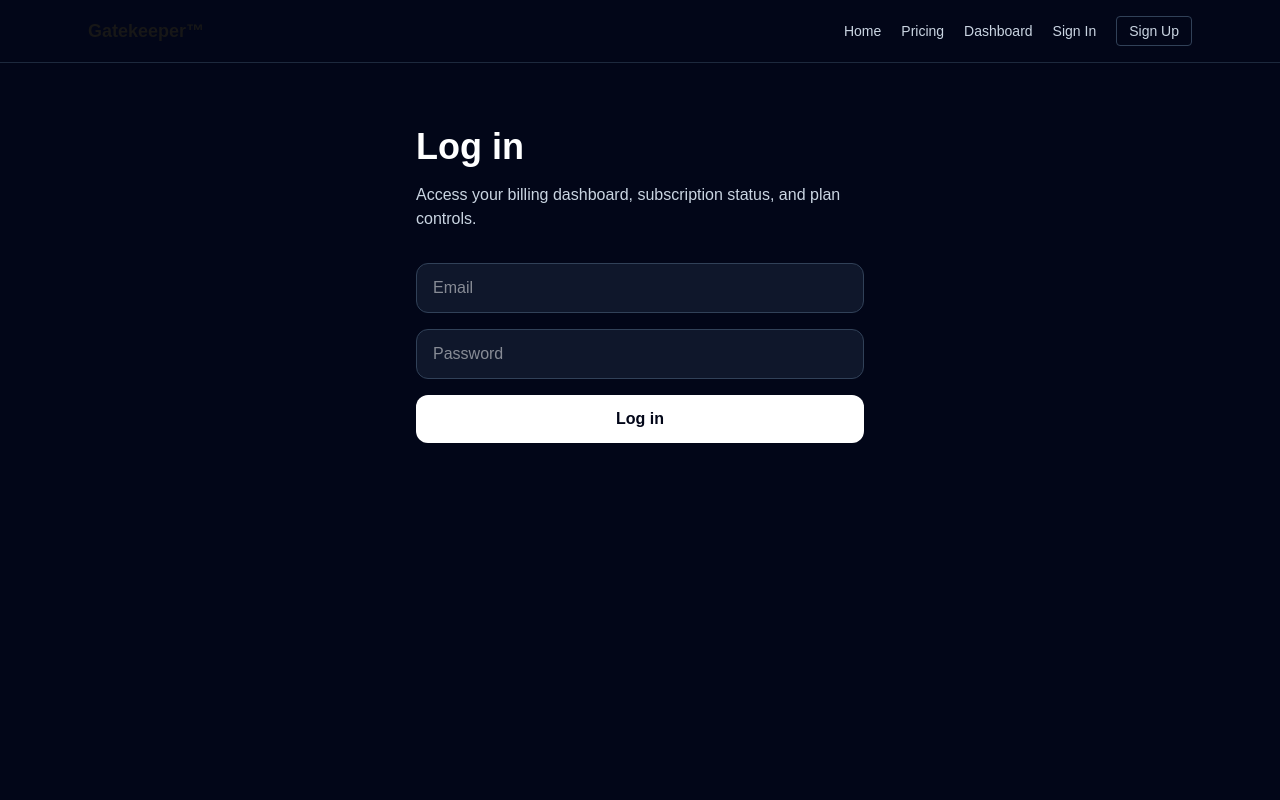
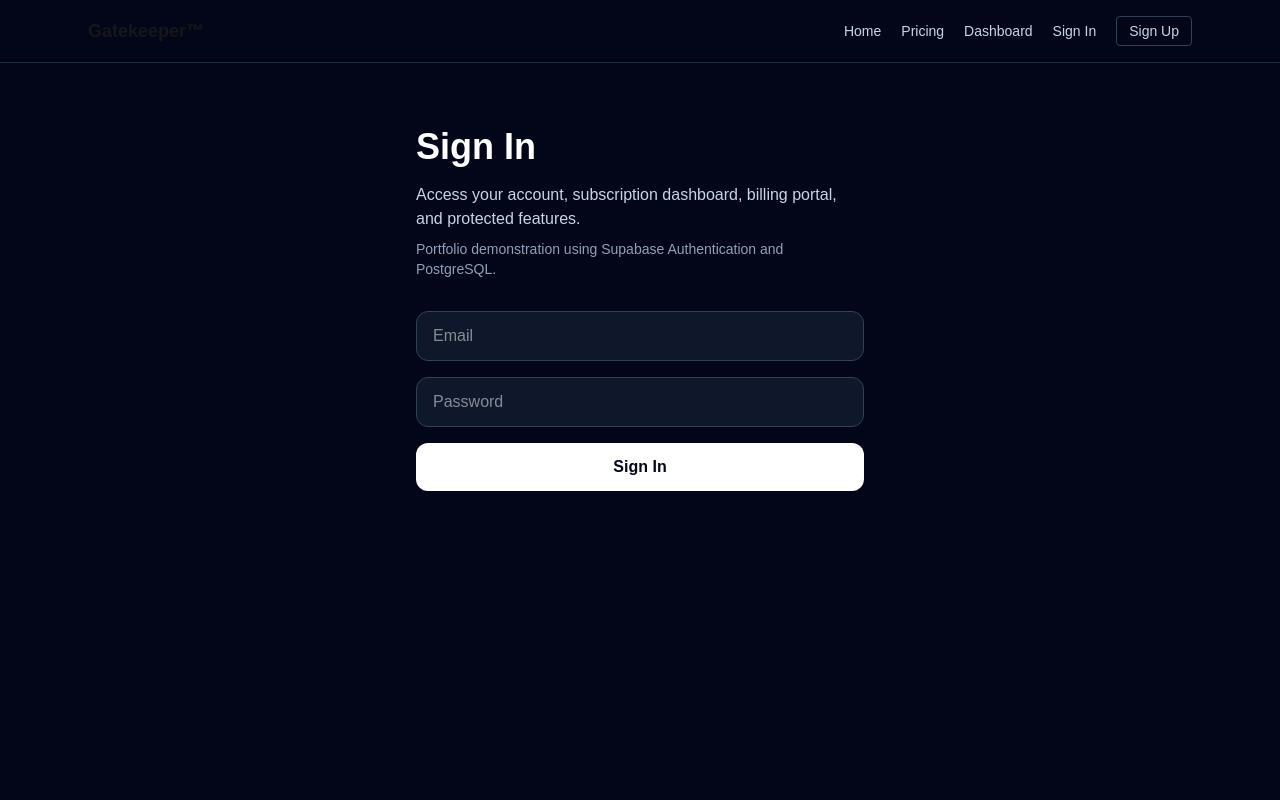
Before and after one commit to johnnythekind-ux/gatekeeper, a Next.js app: page /login in a window 1280 px wide. Shown: the top 800 px of the page. Built offline with nearby package versions, Linux system fonts and the light colour scheme; no server answers.

Commit message:
Improve login page portfolio messaging

```diff
--- a/app/login/page.tsx
+++ b/app/login/page.tsx
@@ -31,11 +31,15 @@ export default function LoginPage() {
   return (
     <main className="min-h-screen bg-slate-950 px-6 py-16 text-white">
       <div className="mx-auto max-w-md">
-        <h1 className="text-4xl font-bold">Log in</h1>
+        <h1 className="text-4xl font-bold">Sign In</h1>
 
         <p className="mt-4 text-slate-300">
-          Access your billing dashboard, subscription status, and plan controls.
+          Access your account, subscription dashboard, billing portal, and protected features.
         </p>
+
+        <p className="mt-2 text-sm text-slate-400">
+  Portfolio demonstration using Supabase Authentication and PostgreSQL.
+</p>
 
         <form onSubmit={handleLogin} className="mt-8 space-y-4">
           <input
@@ -60,7 +64,7 @@ export default function LoginPage() {
             type="submit"
             className="w-full rounded-xl bg-white px-4 py-3 font-semibold text-slate-950"
           >
-            Log in
+            Sign In
           </button>
         </form>
       </div>
```
